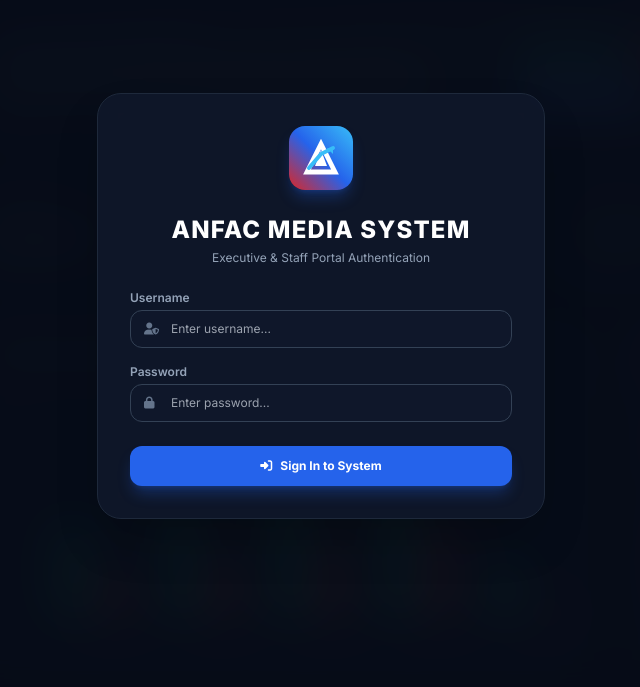
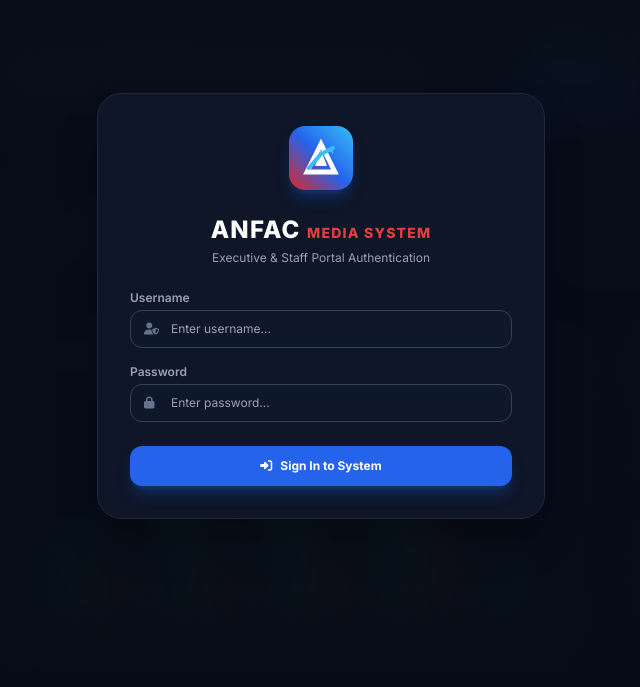
Before and after one commit to anfacmedia252/Anfac-system, a website: page index.html in a window 1280 px wide. Shown: the part 94-781 px from the top of the page, without its empty margins (319-959 px from the left). Drawn offline with nearby package versions, Linux system fonts and the light colour scheme.

```diff
--- a/index.html
+++ b/index.html
@@ -90,7 +90,7 @@
                 </svg>
             </div>
             <div>
-                <h1 class="text-2xl font-black text-white tracking-wider">ANFAC MEDIA SYSTEM <span class="text-anfac-red text-sm"></span></h1>
+                <h1 class="text-2xl font-black text-white tracking-wider">ANFAC <span class="text-anfac-red text-sm">MEDIA SYSTEM</span></h1>
                 <p class="text-xs text-slate-400 mt-1">Executive & Staff Portal Authentication</p>
             </div>
 
```
